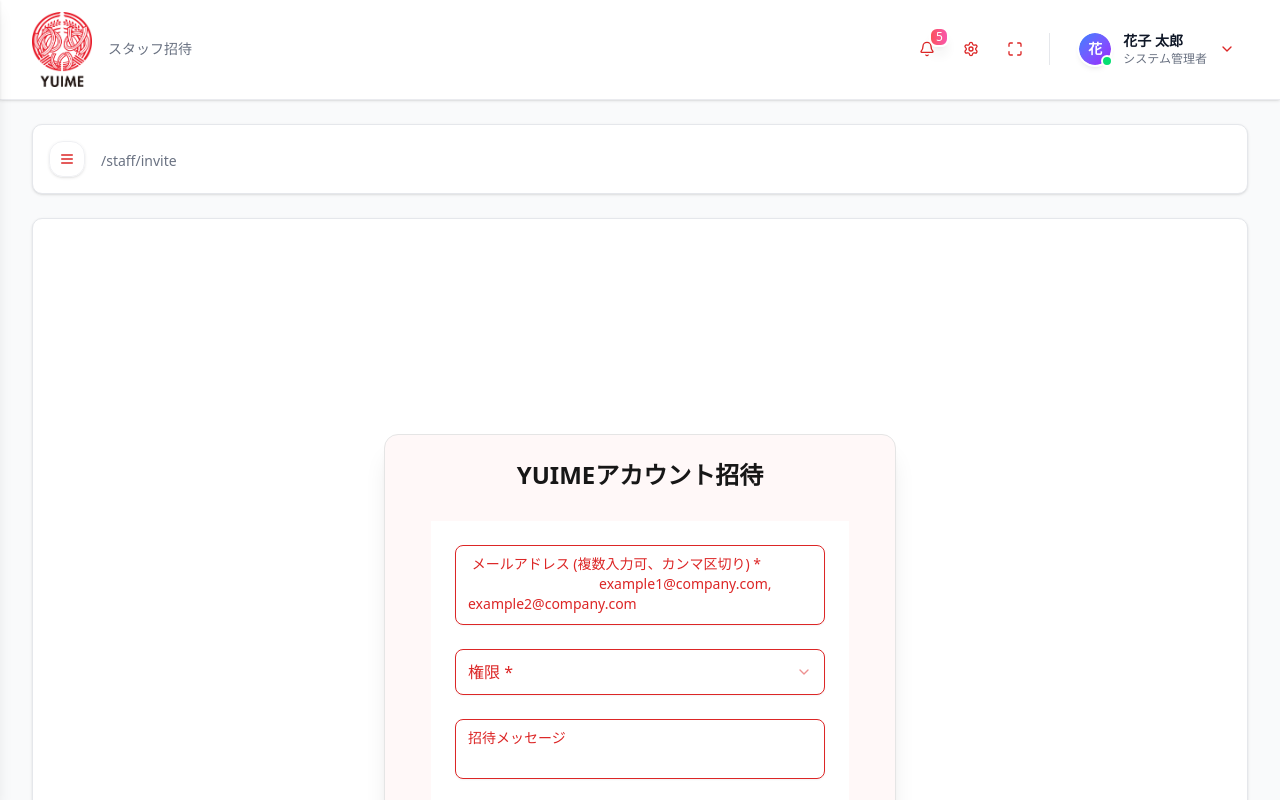
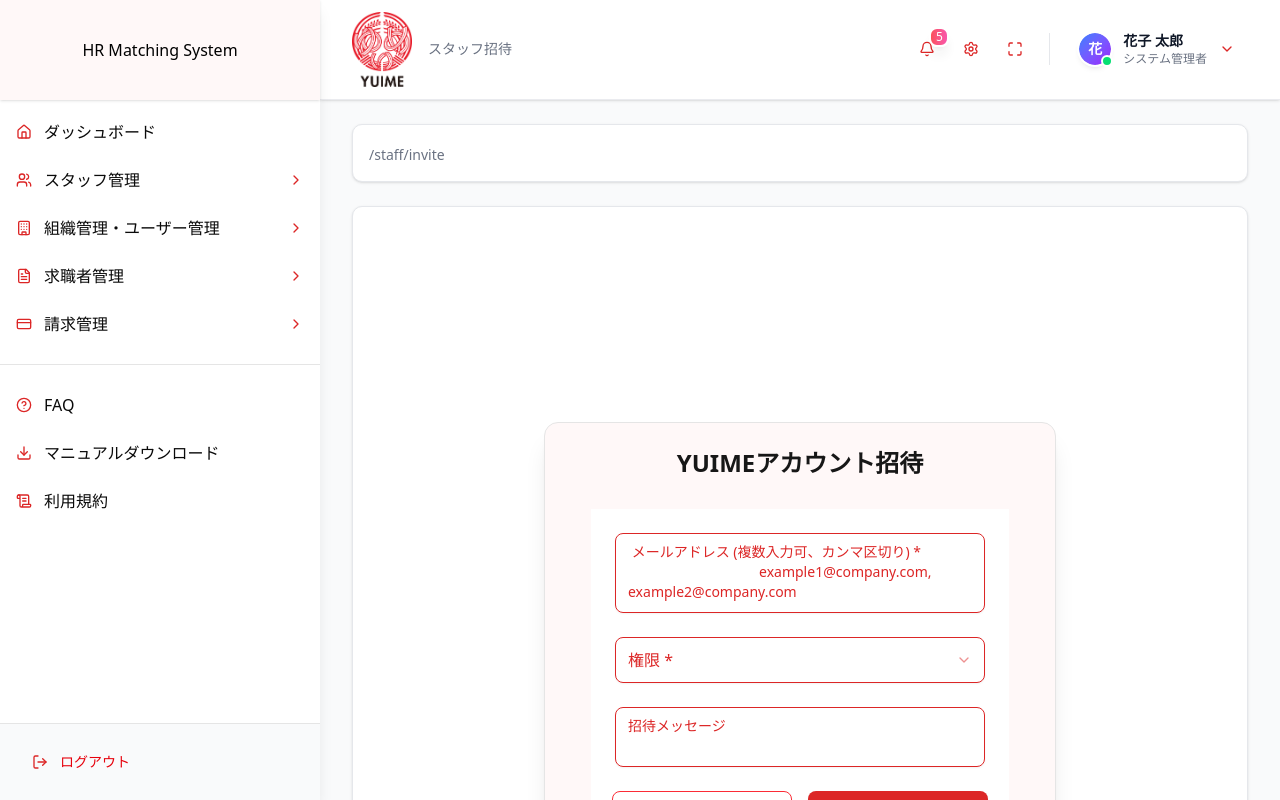
Before and after one commit to ayekyiphyu/hr-system-frontend, a Next.js app: page /staff/invite in a window 1280 px wide. Shown: the top 800 px of the page. Built offline with nearby package versions, Linux system fonts and the light colour scheme.

Commit message:
fix:Layout Compoment

```diff
--- a/components/layout.tsx
+++ b/components/layout.tsx
@@ -17,7 +17,7 @@ import {
     Webhook
 } from "lucide-react"
 import { usePathname } from "next/navigation"
-import { useEffect, useMemo, useState } from "react"
+import { useMemo, useState } from "react"
 
 import BurgerMenu from "./burgermenu"
 import Header from "./header"
@@ -35,13 +35,8 @@ export default function Layout({
     notificationCount = 3
 }: LayoutProps) {
     const pathname = usePathname()
-    // Ensure sidebar starts closed on initial load
-    const [isSidebarOpen, setIsSidebarOpen] = useState(false)
-
-    // Prevent sidebar from opening on initial mount
-    useEffect(() => {
-        setIsSidebarOpen(false)
-    }, [])
+    // Set sidebar to be open by default
+    const [isSidebarOpen, setIsSidebarOpen] = useState(true)
 
     const menuItems: MenuItem[] = [
         {
@@ -101,12 +96,12 @@ export default function Layout({
         return currentPage?.title || "ダッシュボード"
     }, [pathname])
 
-    // Toggle sidebar function
+    // Toggle sidebar function - modified to work properly
     const toggleSidebar = () => {
         setIsSidebarOpen(prev => !prev)
     }
 
-    // Close sidebar function
+    // Close sidebar function - for mobile only
     const closeSidebar = () => {
         setIsSidebarOpen(false)
     }
@@ -117,7 +112,8 @@ export default function Layout({
             <div className={clsx(
                 "fixed left-0 top-0 h-screen bg-white shadow-lg z-40 transition-transform duration-300 ease-in-out",
                 "w-80", // Fixed width
-                isSidebarOpen ? "translate-x-0" : "-translate-x-full"
+                // Always visible on desktop, toggleable on mobile
+                isSidebarOpen ? "translate-x-0" : "-translate-x-full lg:translate-x-0"
             )}>
                 <Sidebar
                     isOpen={isSidebarOpen}
@@ -128,7 +124,9 @@ export default function Layout({
             {/* Main container - adjusts based on sidebar */}
             <div className={clsx(
                 "flex-1 flex flex-col transition-all duration-300 ease-in-out",
-                isSidebarOpen ? "ml-80" : "ml-0" // Push content when sidebar is open
+                // Account for sidebar on desktop, regardless of mobile state
+                "lg:ml-80",
+                isSidebarOpen ? "ml-0" : "ml-0"
             )}>
                 {/* Header - spans full width of available space */}
                 <div className="sticky top-0 z-30 w-full">
@@ -148,17 +146,18 @@ export default function Layout({
                         <div className="mb-6 bg-white rounded-lg shadow-sm border border-gray-200 p-4">
                             <div className="flex items-center justify-between">
                                 <div className="flex items-center gap-4">
-                                    {/* Burger Menu */}
+                                    {/* Burger Menu - hidden on large screens */}
+                                    <div className="lg:hidden">
                                         <BurgerMenu
                                             isOpen={isSidebarOpen}
                                             onClick={toggleSidebar}
                                             variant="default"
                                             size="md"
                                         />
+                                    </div>
 
                                     {/* Page Title */}
                                     <div className="flex flex-col">
-
                                         <p className="text-sm text-gray-500 mt-1">
                                             {pathname}
                                         </p>
```
Lines whose indentation alone changed are shown as unchanged.
